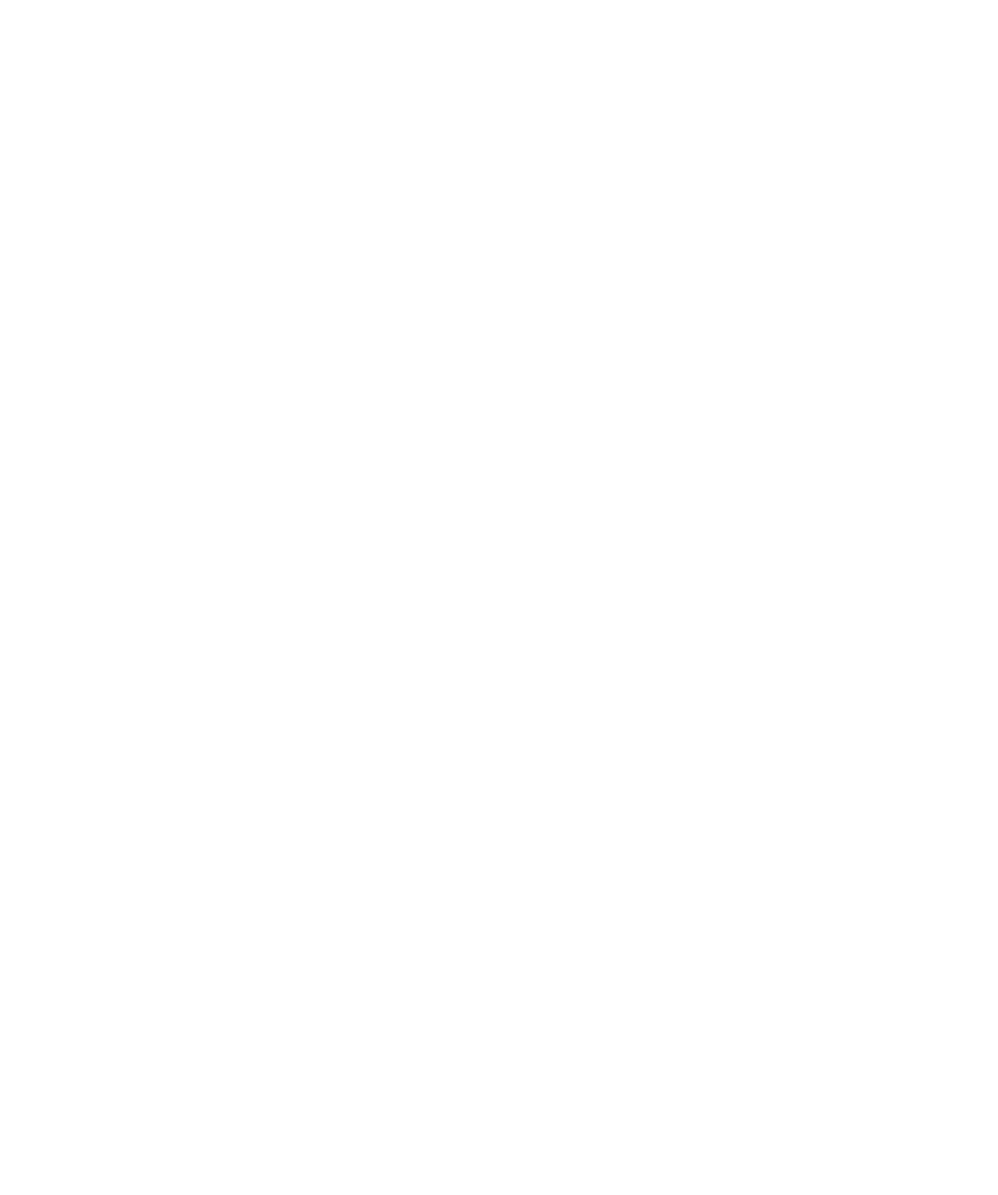
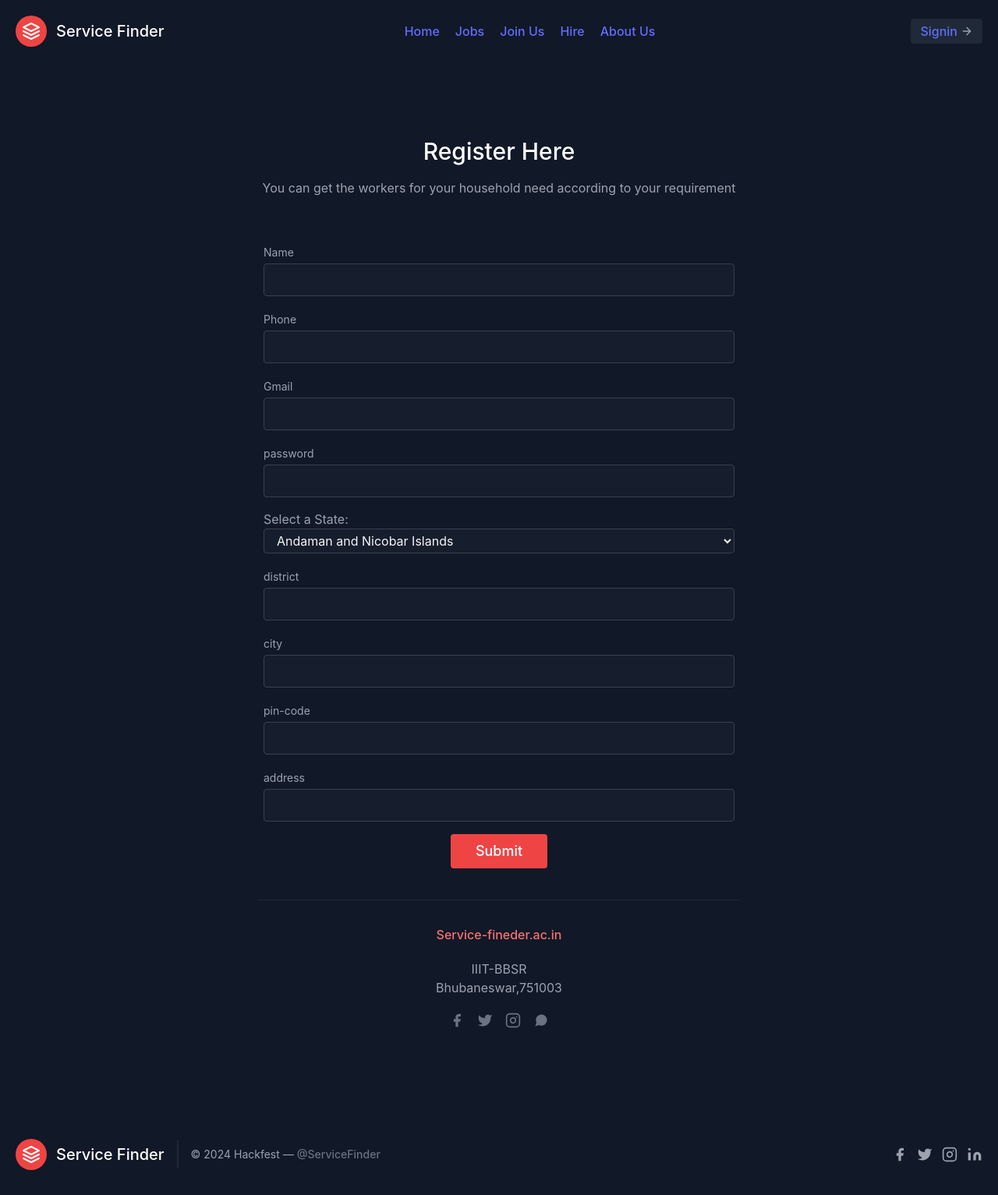
Before and after one commit to tejas122125/servicefinder, a React (Vite) app: page /hire in a window 1280 px wide. Before the commit this address had no page. Shown: the whole page at 78% size. Before the commit the page ends 800 px from the top, so only its background shows below. Built offline with nearby package versions, Linux system fonts and the light colour scheme; no server answers.

Commit message:
hire page

```diff
--- a/src/App.jsx
+++ b/src/App.jsx
@@ -16,6 +16,7 @@ function App() {
       <Route path="/jobs" element={<Jobs />} />
       <Route path="/jobs/:name" element={<Category />} />
       <Route path="/work" element={<Work />} />
+      <Route path="/hire" element={<Hire />} />
       <Route path="/workersignin" element={<Workersignin />} />
       <Route path="/workersignup" element={<Workersignup />} />
       <Route
--- a/src/components/Navbar.jsx
+++ b/src/components/Navbar.jsx
@@ -30,6 +30,9 @@ export default function Navbar() {
           <a className="mr-5 hover:text-white" href="/work">
             Join Us
           </a>
+          <a className="mr-5 hover:text-white" href="/hire">
+            Hire
+          </a>
           <a className="mr-5 hover:text-white">About Us</a>
         </nav>
         <button className="inline-flex items-center bg-gray-800 border-0 py-1 px-3 focus:outline-none hover:bg-gray-700 rounded text-base mt-4 md:mt-0">
--- a/src/pages/Hire.jsx
+++ b/src/pages/Hire.jsx
@@ -1,4 +1,6 @@
 import React, { useEffect, useState } from "react";
+import Navbar from "../components/Navbar";
+import Footer from "../components/Footer";
 
 const Hire = () => {
   const [position, setPosition] = useState({ latitude: null, longitude: null });
@@ -31,14 +33,16 @@ const Hire = () => {
 
   return (
     <>
+      <Navbar />
       <section className="text-gray-400 bg-gray-900 body-font relative">
         <div className="container px-5 py-24 mx-auto">
           <div className="flex flex-col text-center w-full mb-12">
             <h1 className="sm:text-3xl text-2xl font-medium title-font mb-4 text-white">
-                 Register Here
+              Register Here
             </h1>
             <p className="lg:w-2/3 mx-auto leading-relaxed text-base">
-              You can get the workers for your household need according to your requirement
+              You can get the workers for your household need according to your
+              requirement
             </p>
           </div>
           <div className="lg:w-1/2 md:w-2/3 mx-auto">
@@ -219,7 +223,6 @@ const Hire = () => {
                   </div>
                 </div>
 
-
                 <div className="p-2 w-full">
                   <div className="relative">
                     <label
@@ -315,6 +318,7 @@ const Hire = () => {
           </div>
         </div>
       </section>
+      <Footer />
     </>
   );
 };
--- a/src/pages/Work.jsx
+++ b/src/pages/Work.jsx
@@ -1,4 +1,6 @@
 import React, { useEffect, useState } from "react";
+import Navbar from "../components/Navbar";
+import Footer from "../components/Footer";
 
 const Work = () => {
   const [position, setPosition] = useState({ latitude: null, longitude: null });
@@ -31,6 +33,7 @@ const Work = () => {
 
   return (
     <>
+      <Navbar />
       <section className="text-gray-400 bg-gray-900 body-font relative">
         <div className="container px-5 py-24 mx-auto">
           <div className="flex flex-col text-center w-full mb-12">
@@ -296,6 +299,7 @@ const Work = () => {
           </div>
         </div>
       </section>
+      <Footer />
     </>
   );
 };
```
